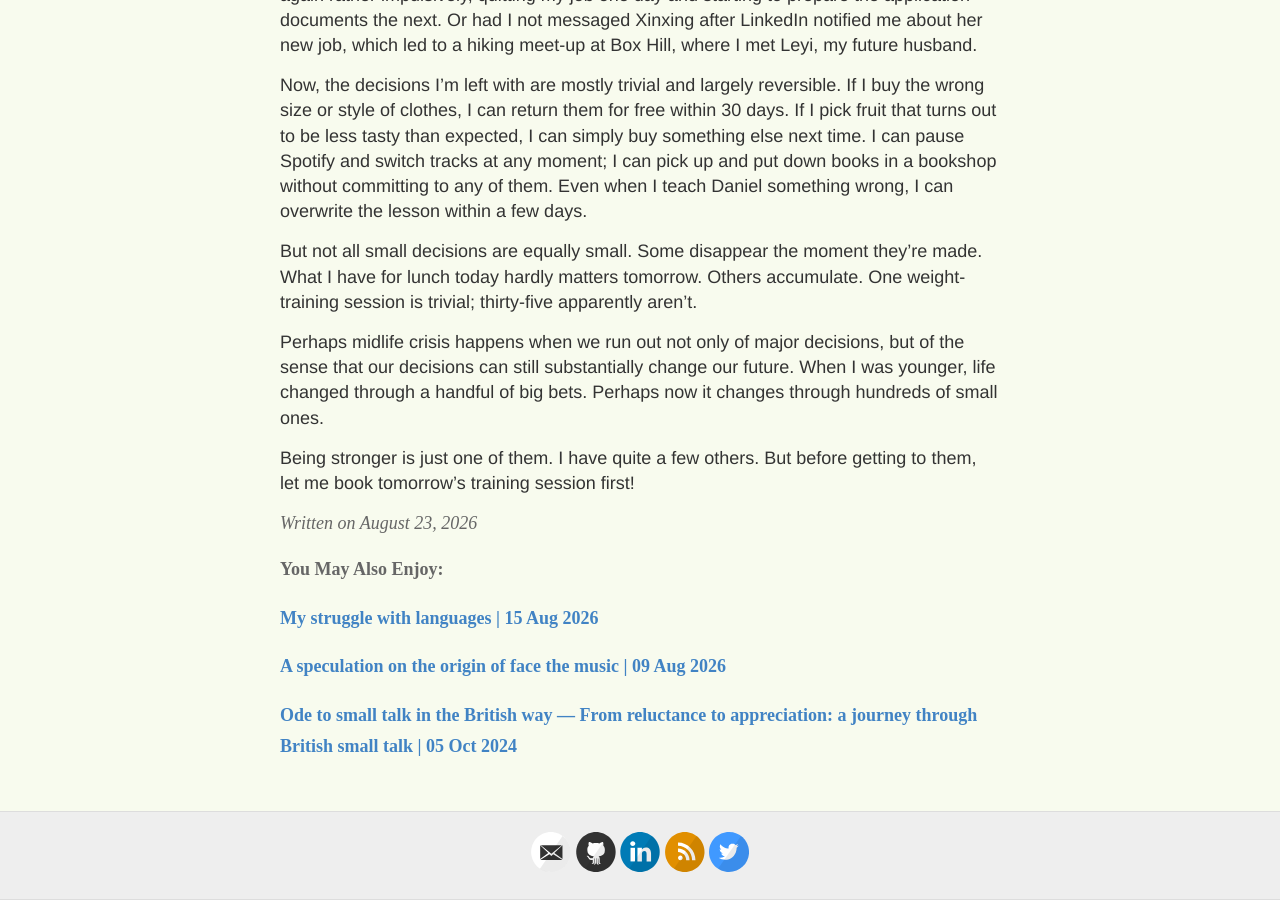
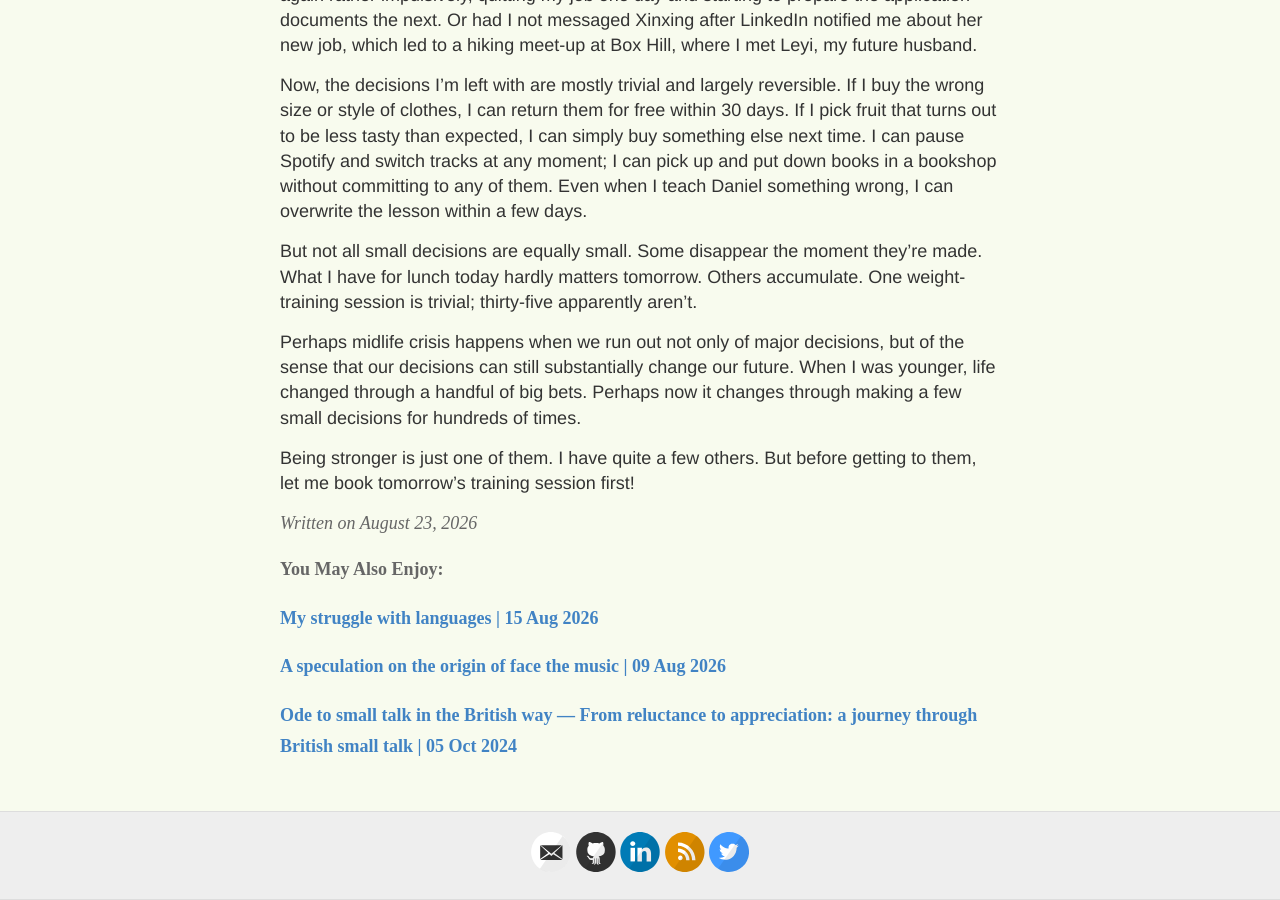
Before and after one commit to yihanxu/yihanxu.github.io, a Jekyll site: the page built from _posts/2026-08-23-my-on-and-off-weight-training.md, in a window 1280 px wide and 900 px high, scrolled down 994 px. Built offline with Jekyll 4.4.1, drawn with Linux system fonts in a browser that asks for light colours; comment, search, counter and statistics services are not loaded.

Commit message:
Update 2026-08-23-my-on-and-off-weight-training.md

```diff
--- a/_posts/2026-08-23-my-on-and-off-weight-training.md
+++ b/_posts/2026-08-23-my-on-and-off-weight-training.md
@@ -24,6 +24,6 @@ Now, the decisions I’m left with are mostly trivial and largely reversible. If
 
 But not all small decisions are equally small. Some disappear the moment they're made. What I have for lunch today hardly matters tomorrow. Others accumulate. One weight-training session is trivial; thirty-five apparently aren't.
 
-Perhaps midlife crisis happens when we run out not only of major decisions, but of the sense that our decisions can still substantially change our future. When I was younger, life changed through a handful of big bets. Perhaps now it changes through hundreds of small ones.
+Perhaps midlife crisis happens when we run out not only of major decisions, but of the sense that our decisions can still substantially change our future. When I was younger, life changed through a handful of big bets. Perhaps now it changes through making a few small decisions for hundreds of times.
 
 Being stronger is just one of them. I have quite a few others. But before getting to them, let me book tomorrow's training session first!
```
